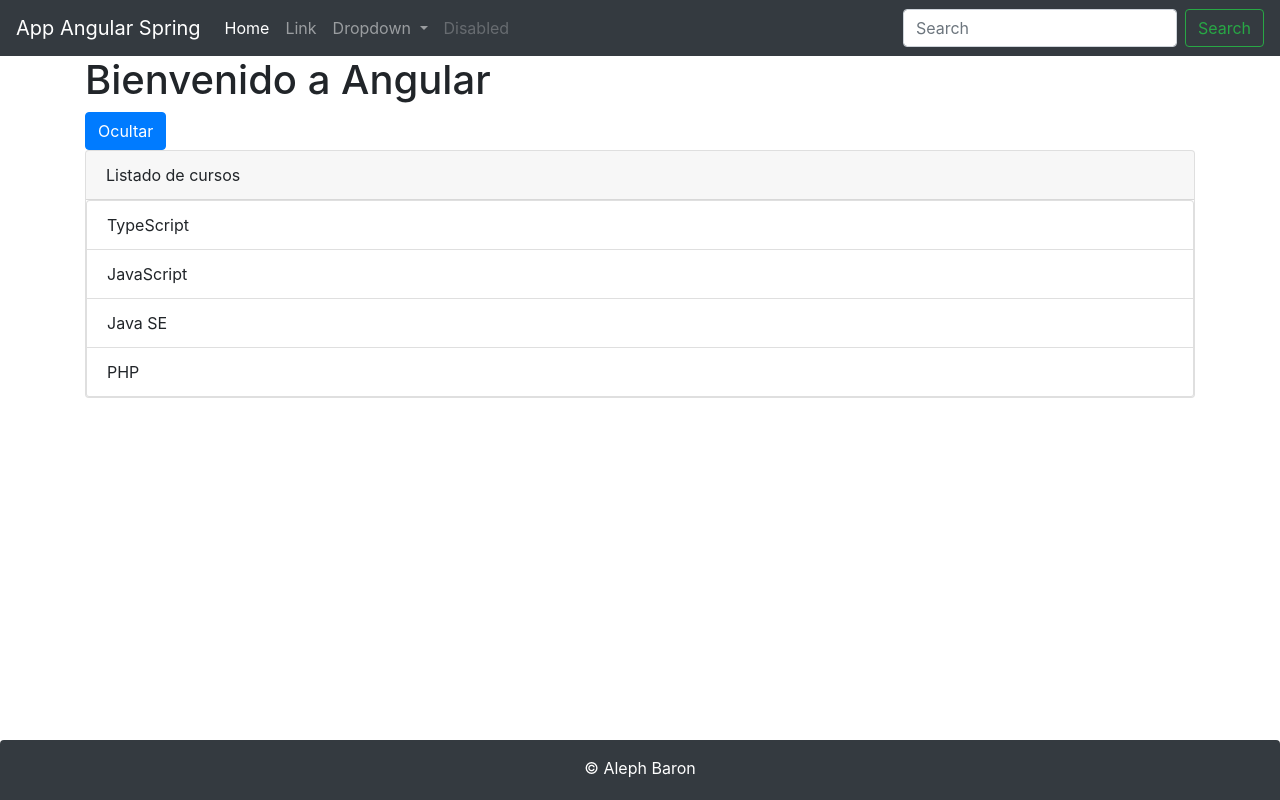
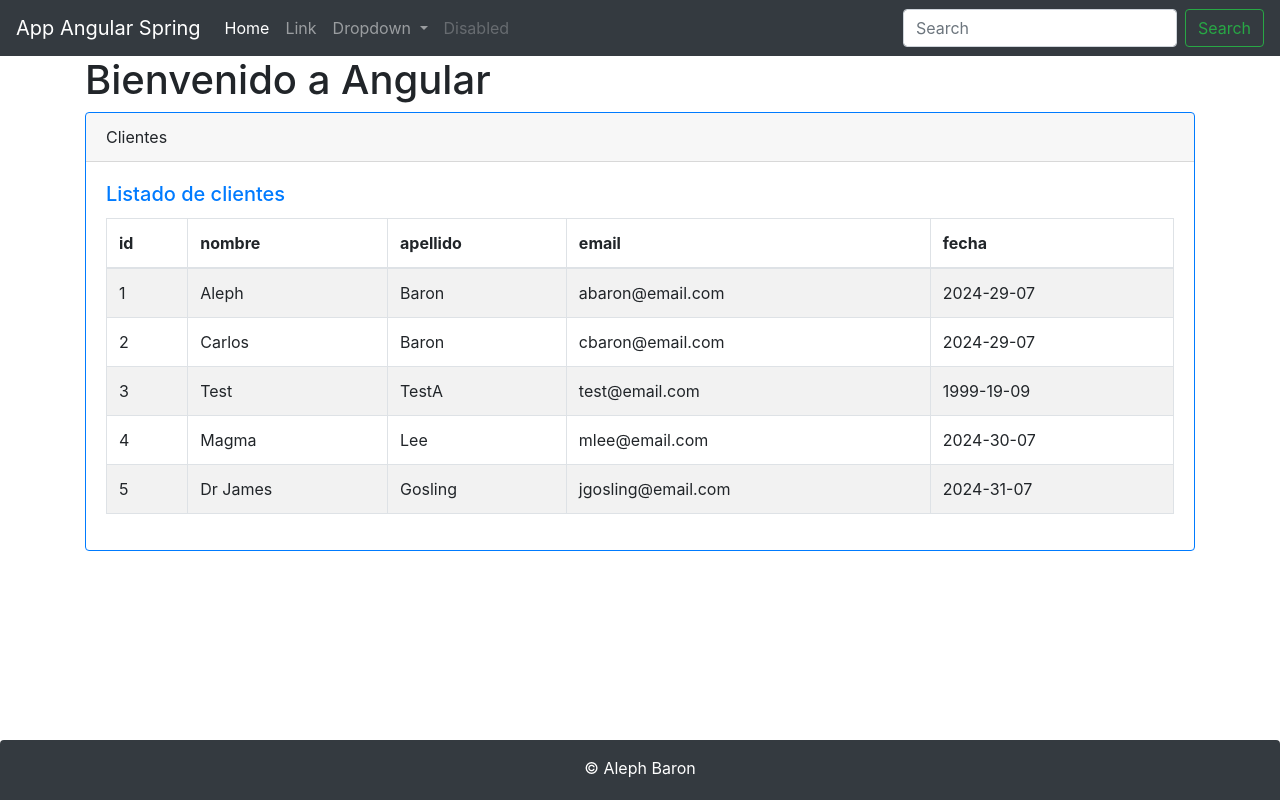
Before and after one commit to carloosbaroon/POO, an Angular app in the folder spring-angular/clientes-app/: page / in a window 1280 px wide. Built offline with nearby package versions, Linux system fonts and the light colour scheme.

Commit message:
Display an array of Clientes

```diff
--- a/spring-angular/clientes-app/src/app/app.component.html
+++ b/spring-angular/clientes-app/src/app/app.component.html
@@ -3,6 +3,7 @@
   <h1>
     {{ title }}
   </h1>
-<app-directive></app-directive>
+
+<app-clientes></app-clientes>
 </div>
 <footer-component></footer-component>
--- a/spring-angular/clientes-app/src/app/app.component.ts
+++ b/spring-angular/clientes-app/src/app/app.component.ts
@@ -3,11 +3,12 @@ import { RouterOutlet } from '@angular/router';
 import { HeaderComponent } from './header/header.component';
 import {FooterComponent} from "./footer/footer.component";
 import {DirectiveComponent} from "./directive/directive.component";
+import {ClientesComponent} from "./clientes/clientes.component";
 
 @Component({
   selector: 'app-root', // This will be the tag in html
   standalone: true,
-  imports: [RouterOutlet, HeaderComponent, FooterComponent, DirectiveComponent,],
+  imports: [RouterOutlet, HeaderComponent, FooterComponent, DirectiveComponent, ClientesComponent,],
   templateUrl: './app.component.html', // This is the view for this component
   styleUrls: ['./app.component.css'] // This is the style sheet
 })
--- a/spring-angular/clientes-app/src/app/clientes/cliente.ts
+++ b/spring-angular/clientes-app/src/app/clientes/cliente.ts
@@ -2,6 +2,6 @@ export class Cliente {
   id: number = 0;
   nombre: string = '';
   apellido: string = '';
+  email: string = '';
   createAt: string = '';
-  email: string = '';
 }
--- a/spring-angular/clientes-app/src/app/clientes/clientes.component.html
+++ b/spring-angular/clientes-app/src/app/clientes/clientes.component.html
@@ -1 +1,26 @@
-<p>clientes works!</p>
+<div class="card border-primary mb-3">
+  <div class="card-header">Clientes</div>
+  <div class="card-body text-primary">
+    <h5 class="card-title">Listado de clientes</h5>
+    <table class="table table-bordered table-striped">
+      <thead>
+      <tr>
+        <th>id</th>
+        <th>nombre</th>
+        <th>apellido</th>
+        <th>email</th>
+        <th>fecha</th>
+      </tr>
+      </thead>
+      <tbody>
+      <tr *ngFor="let cliente of clientes">
+        <td>{{ cliente.id }}</td>
+        <td>{{ cliente.nombre }}</td>
+        <td>{{ cliente.apellido }}</td>
+        <td>{{ cliente.email }}</td>
+        <td>{{ cliente.createAt }}</td>
+      </tr>
+      </tbody>
+    </table>
+  </div>
+</div>
--- a/spring-angular/clientes-app/src/app/clientes/clientes.component.ts
+++ b/spring-angular/clientes-app/src/app/clientes/clientes.component.ts
@@ -1,11 +1,23 @@
-import { Component } from '@angular/core';
+import {Component} from '@angular/core';
+import {Cliente} from "./cliente";
+import {NgForOf} from "@angular/common";
 
 @Component({
   selector: 'app-clientes',
   standalone: true,
-  imports: [],
+  imports: [
+    NgForOf
+  ],
   templateUrl: './clientes.component.html',
 })
 export class ClientesComponent {
 
+  clientes: Cliente[] = [
+    {id: 1, nombre: 'Aleph', apellido: 'Baron', email: 'abaron@email.com', createAt: '2024-29-07'},
+    {id: 2, nombre: 'Carlos', apellido: 'Baron', email: 'cbaron@email.com', createAt: '2024-29-07'},
+    {id: 3, nombre: 'Test', apellido: 'TestA', email: 'test@email.com', createAt: '1999-19-09'},
+    {id: 4, nombre: 'Magma', apellido: 'Lee', email: 'mlee@email.com', createAt: '2024-30-07'},
+    {id: 5, nombre: 'Dr James', apellido: 'Gosling', email: 'jgosling@email.com', createAt: '2024-31-07'}
+  ];
+
 }
```
